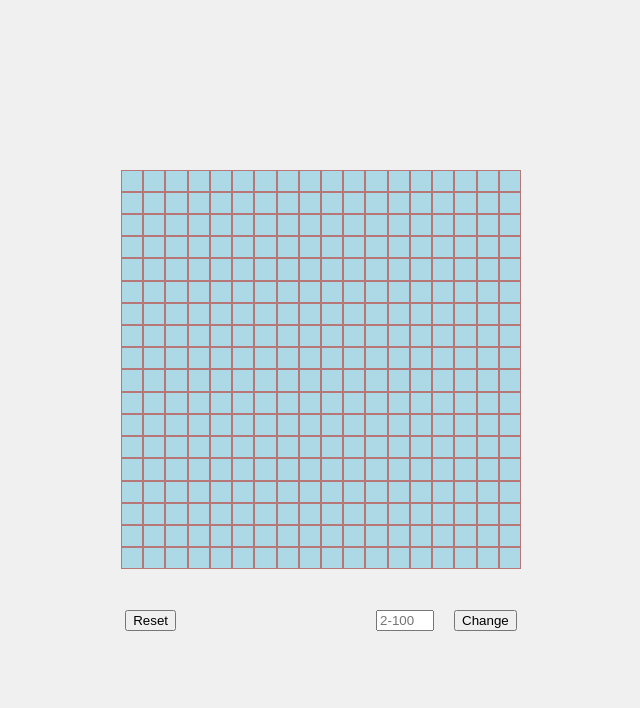
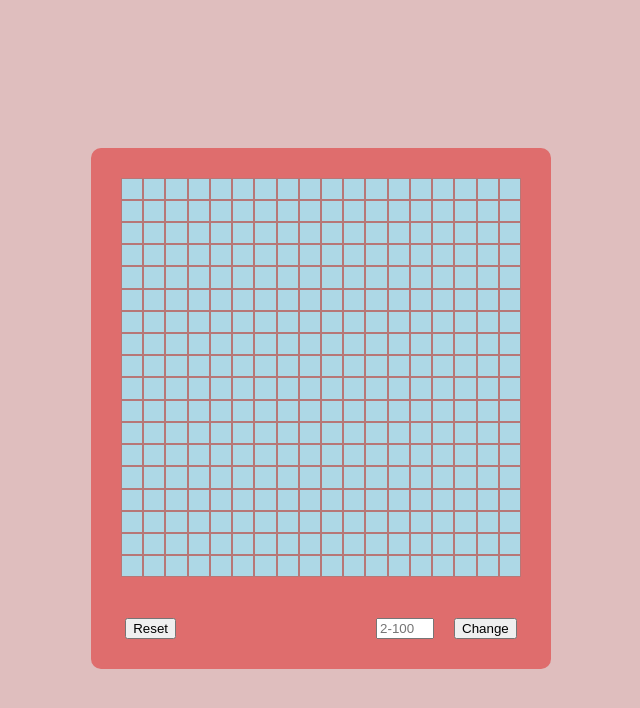
Before and after one commit to TheOdinProjectBar/Etch-A-Sketch, a plain HTML site: page index.html in a window 1280 px wide. Shown: the whole page, without its empty margins (319-959 px from the left). Drawn offline with Linux system fonts and the light colour scheme.

Commit message:
adding another div as a container with another color

```diff
--- a/index.html
+++ b/index.html
@@ -8,7 +8,9 @@
     <link rel = "stylesheet" href="style.css">
 </head>
 <body>
-    <div id="board">
+    <div id="plastic">
+        <div id="board">
+        </div>
     </div>
 </body>
 </html>
--- a/myscript.js
+++ b/myscript.js
@@ -1,6 +1,8 @@
 let gridSize = 18;
 
-const board = document.getElementById("board");
+const plastic = document.getElementById("plastic");
+
+const board = plastic.childNodes[1];
 
 // --- Changing DOM ---
 const menuDiv = document.createElement("div");
@@ -23,7 +25,7 @@ gridSizeBut.addEventListener("click", changeGridSize);
 
 inputDiv.append(gridSizeReq, gridSizeBut);
 menuDiv.appendChild(inputDiv);
-document.body.appendChild(menuDiv);
+plastic.appendChild(menuDiv);
 
 // --- GRID CREATION ---
 function createGrid() {
--- a/style.css
+++ b/style.css
@@ -1,12 +1,19 @@
 body {
+  background-color: #dfbebe; /* page background */
+  display: flex;
+  justify-content: center;
+  align-items: center;
+  height: 100vh;
+}
+
+#plastic {
   display: flex;
   flex-direction: column;
   gap: 40px;
-  justify-content: center;
   align-items: center;
-  height: 100vh;
-  margin: 0;
-  background-color: #f0f0f0;
+  background-color: #df6d6d;
+  padding: 30px;
+  border-radius: 10px;
 }
 
 /* The main board container */
```
